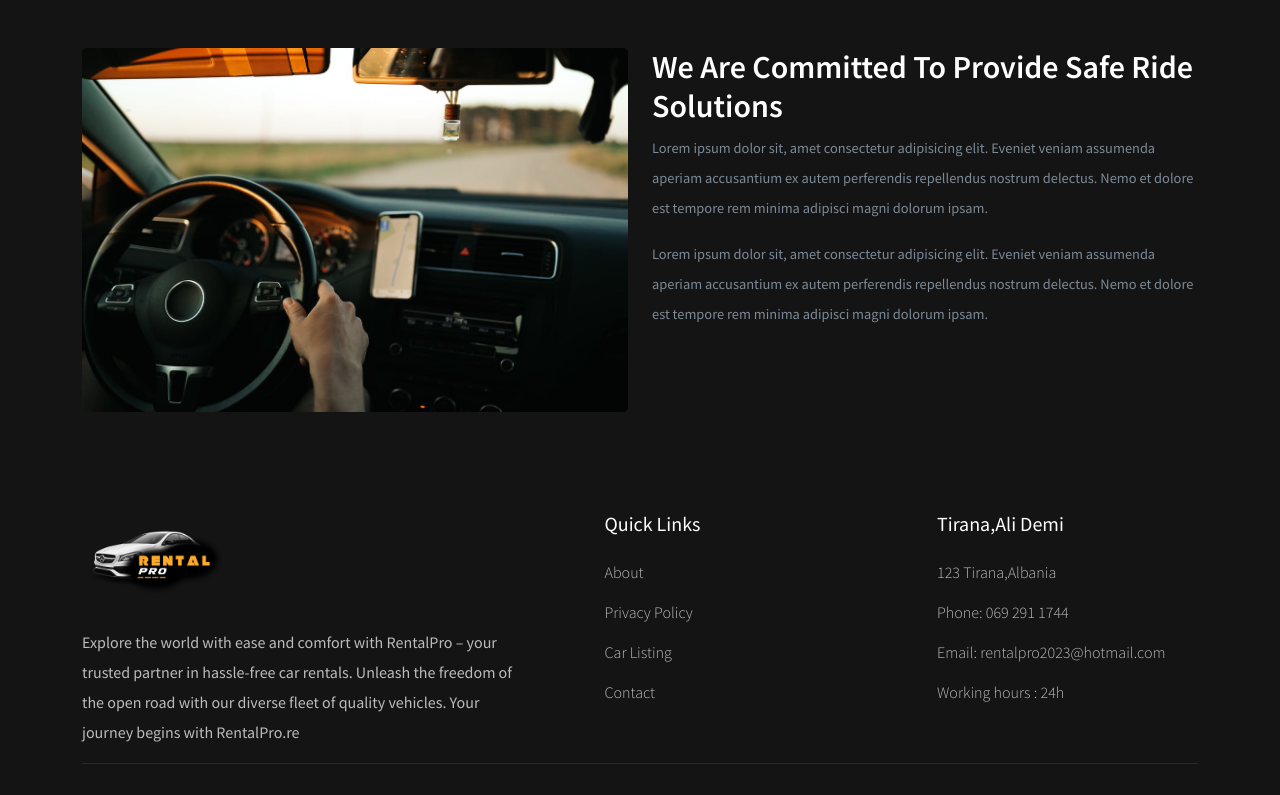
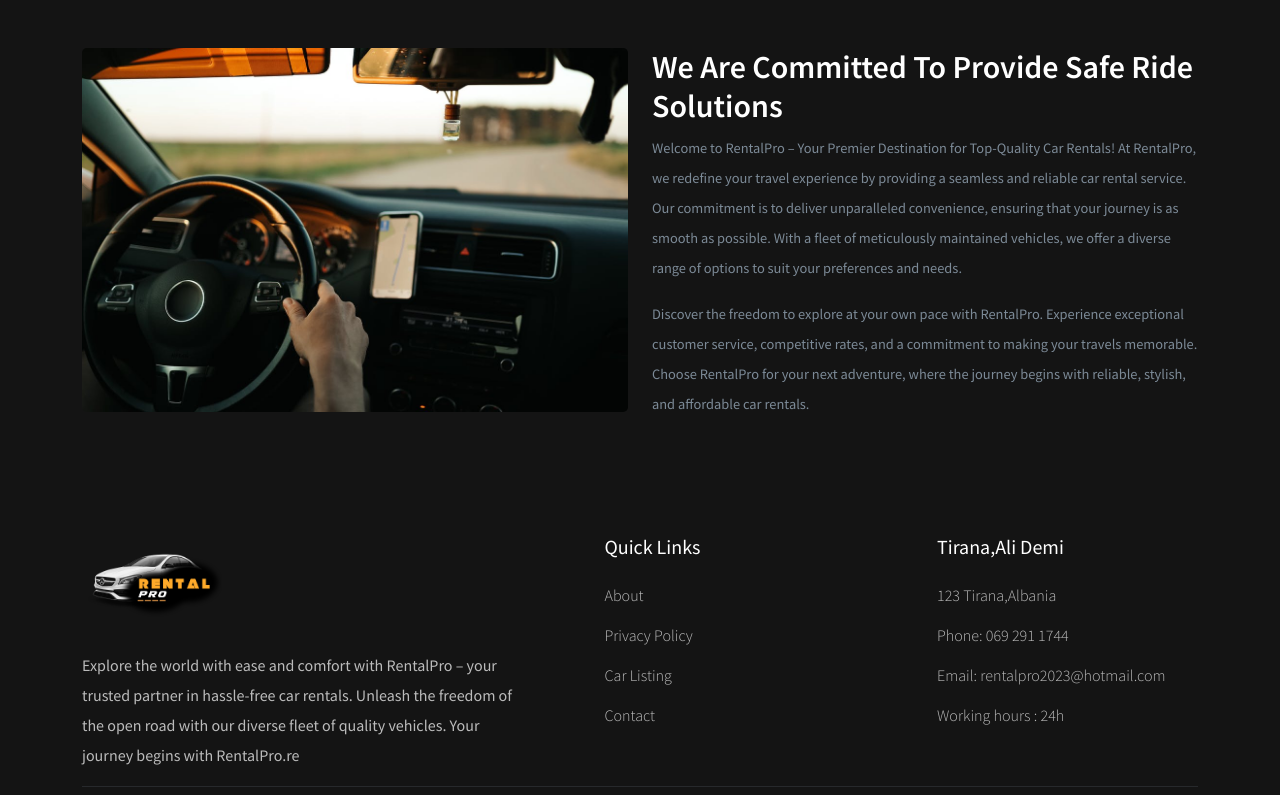
Before and after one commit to eglimiraka22/rentalpro-website, a React (Create React App) app: page /about in a window 1280 px wide. Shown: the part 1040-1835 px from the top of the page. Built offline with nearby package versions, Linux system fonts and the light colour scheme.

Commit message:
RentalPro

```diff
--- a/src/assets/data/carData.js
+++ b/src/assets/data/carData.js
@@ -18,7 +18,7 @@ const carData = [
     imgUrl: img01,
     model: "Model-2006",
     price: 35,
-    speed: "20kmpl",
+    speed: "14kmpl",
     gps: "GPS Navigation",
     seatType: "Heated seats",
     automatic: " Automatic",
@@ -32,7 +32,7 @@ const carData = [
     imgUrl: img02,
     model: "Model-2006",
     price: 50,
-    speed: "20kmpl",
+    speed: "15kmpl",
     gps: "GPS Navigation",
     seatType: "Heated seats",
     automatic: "Manual",
@@ -45,7 +45,7 @@ const carData = [
     imgUrl: img04,
     model: "Model-2016",
     price: 65,
-    speed: "20kmpl",
+    speed: "24kmpl",
     gps: "GPS Navigation",
     seatType: "Heated seats",
     automatic: "Automatic",
@@ -61,7 +61,7 @@ const carData = [
     imgUrl: img03,
     model: "Model-2002",
     price: 65,
-    speed: "20kmpl",
+    speed: "15kmpl",
     gps: "No GPS",
     seatType: "Heated seats",
     automatic: "Automatic",
--- a/src/components/Header/Header.jsx
+++ b/src/components/Header/Header.jsx
@@ -105,7 +105,7 @@ const Header = () => {
                 </span>
                 <div className="header__location-content">
                   <h4>Albania</h4>
-                  <h6>Tirana Rruga loremipsu</h6>
+                  <h6>Tirane,Ali Demi</h6>
                 </div>
               </div>
             </Col>
--- a/src/components/UI/CarItem.jsx
+++ b/src/components/UI/CarItem.jsx
@@ -7,7 +7,7 @@ const CarItem = (props) => {
   const { imgUrl, model, carName, automatic, speed, price } = props.item;
 
   return (
-    <Col lg="4" md="4" sm="6" className="mb-5">
+    <Col lg="6" md="4" sm="6" className="mb-5">
       <div className="car__item">
         <div className="car__img">
           <img src={imgUrl} alt="" className="w-100" />
--- a/src/pages/About.jsx
+++ b/src/pages/About.jsx
@@ -12,48 +12,44 @@ import "../styles/about.css";
 
 const About = () => {
   return (
-    <Helmet title="About">
-      <CommonSection title="About Us" />
-      <AboutSection aboutClass="aboutPage" />
+    <Helmet title='About'>
+      <CommonSection title='About Us' />
+      <AboutSection aboutClass='aboutPage' />
 
-      <section className="about__page-section">
+      <section className='about__page-section'>
         <Container>
           <Row>
-            <Col lg="6" md="6" sm="12">
-              <div className="about__page-img">
-                <img src={driveImg} alt="" className="w-100 rounded-3" />
+            <Col lg='6' md='6' sm='12'>
+              <div className='about__page-img'>
+                <img src={driveImg} alt='' className='w-100 rounded-3' />
               </div>
             </Col>
 
-            <Col lg="6" md="6" sm="12">
-              <div className="about__page-content">
-                <h2 className="section__title">
+            <Col lg='6' md='6' sm='12'>
+              <div className='about__page-content'>
+                <h2 className='section__title'>
                   We Are Committed To Provide Safe Ride Solutions
                 </h2>
 
-                <p className="section__description">
-                  Lorem ipsum dolor sit, amet consectetur adipisicing elit.
-                  Eveniet veniam assumenda aperiam accusantium ex autem
-                  perferendis repellendus nostrum delectus. Nemo et dolore est
-                  tempore rem minima adipisci magni dolorum ipsam.
+                <p className='section__description'>
+                  Welcome to RentalPro – Your Premier Destination for
+                  Top-Quality Car Rentals! At RentalPro, we redefine your travel
+                  experience by providing a seamless and reliable car rental
+                  service. Our commitment is to deliver unparalleled
+                  convenience, ensuring that your journey is as smooth as
+                  possible. With a fleet of meticulously maintained vehicles, we
+                  offer a diverse range of options to suit your preferences and
+                  needs.
                 </p>
 
-                <p className="section__description">
-                  Lorem ipsum dolor sit, amet consectetur adipisicing elit.
-                  Eveniet veniam assumenda aperiam accusantium ex autem
-                  perferendis repellendus nostrum delectus. Nemo et dolore est
-                  tempore rem minima adipisci magni dolorum ipsam.
+                <p className='section__description'>
+                Discover the freedom to explore at your own pace with RentalPro. Experience exceptional customer service, competitive rates, and a commitment to making your travels memorable. Choose RentalPro for your next adventure, where the journey begins with reliable, stylish, and affordable car rentals.
                 </p>
-
-
               </div>
             </Col>
           </Row>
         </Container>
       </section>
-
-
-
     </Helmet>
   );
 };
```
